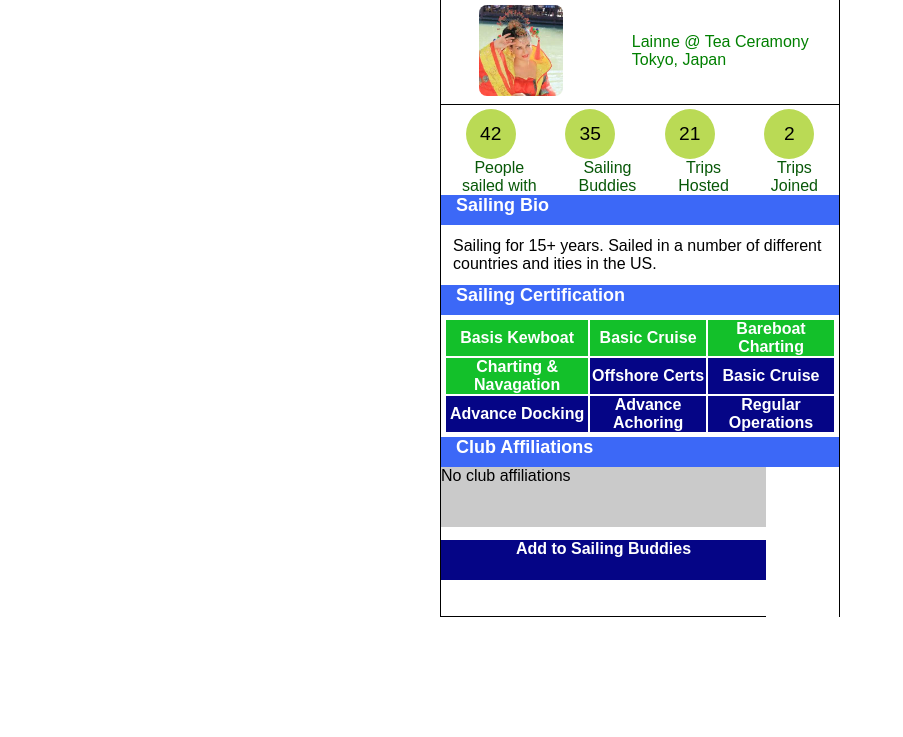
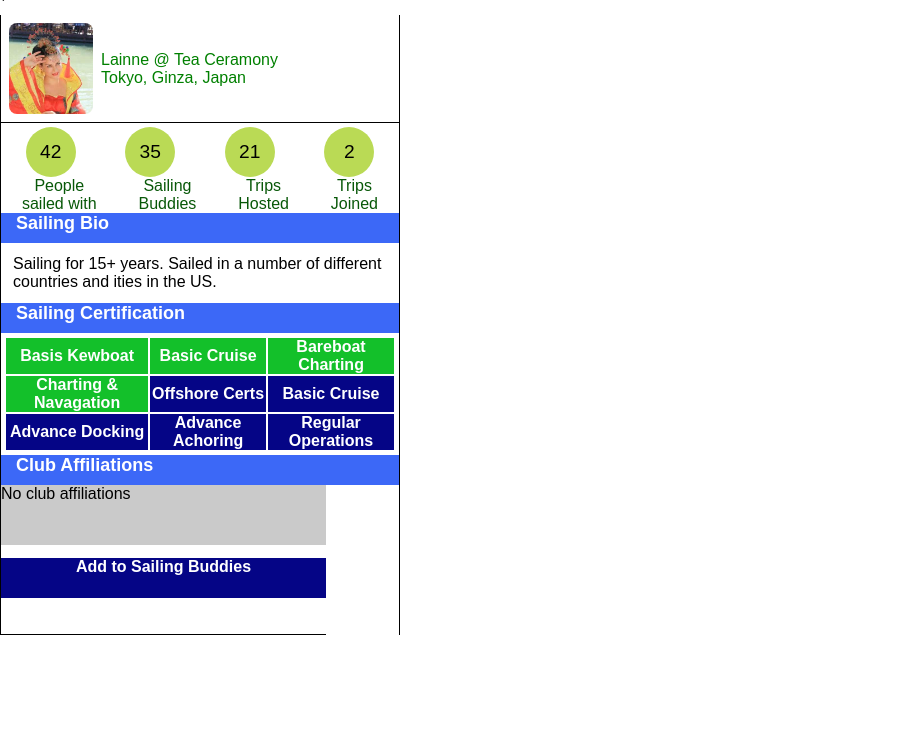
Before and after one commit to webgal-ada/RedoProjects, a plain HTML site: page index.html in a window 1280 px wide. Shown: the part 63-800 px from the top of the page, without its empty margins (0-903 px from the left). Drawn offline with Linux system fonts and the light colour scheme; a web font is replaced by a local one.

Commit message:
added ginza

```diff
--- a/index.html
+++ b/index.html
@@ -17,13 +17,13 @@
       <h1>Lainne</h1>
       <button class="btn_right">Edit</button>
     </header>
-
+`
     <div class="container">
       <div class="bio_image">
         <img src="Lainne3sec.jpg" alt="Lainne in Japan" />
         <div class="bio__text center-style">
           <p>Lainne @ Tea Ceramony</p>
-          <p>Tokyo, Japan</p>
+          <p>Tokyo,  Ginza, Japan</p>
         </div>
       </div>
 
--- a/styles.css
+++ b/styles.css
@@ -5,7 +5,7 @@ lightBlue rgb() */
 
 /*basic reset*/
 * {
-  margin: 0 auto;
+  margin: 0;
   padding: 0px;
   box-sizing: border-box;
 }
```
